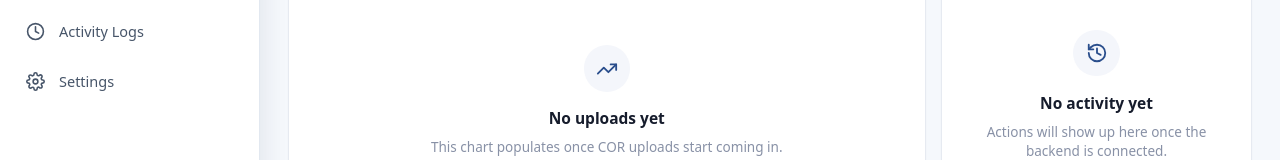
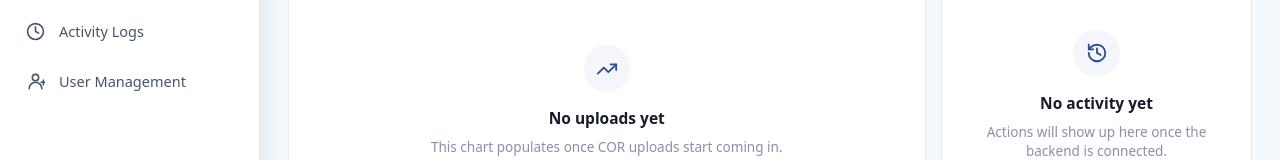
Before and after one commit to NBSC-Innovations/admin-ui, a React (Vite) app: page / in a window 1280 px wide. Shown: the part 410-570 px from the top of the page. Built offline with nearby package versions, Linux system fonts and the light colour scheme.

Commit message:
Removing the settings icon and change it with the user management

```diff
--- a/src/components/Sidebar.jsx
+++ b/src/components/Sidebar.jsx
@@ -77,12 +77,14 @@ function ActivityLogsIcon(props) {
   )
 }
 
-function SettingsIcon(props) {
+function UserManagementIcon(props) {
   return (
     <svg viewBox="0 0 24 24" fill="none" stroke="currentColor" strokeWidth="2"
       strokeLinecap="round" strokeLinejoin="round" {...props}>
-      <circle cx="12" cy="12" r="3" />
-      <path d="M19.4 15a1.65 1.65 0 0 0 .33 1.82l.06.06a2 2 0 1 1-2.83 2.83l-.06-.06a1.65 1.65 0 0 0-1.82-.33 1.65 1.65 0 0 0-1 1.51V21a2 2 0 0 1-4 0v-.09A1.65 1.65 0 0 0 9 19.4a1.65 1.65 0 0 0-1.82.33l-.06.06a2 2 0 1 1-2.83-2.83l.06-.06A1.65 1.65 0 0 0 4.6 15a1.65 1.65 0 0 0-1.51-1H3a2 2 0 0 1 0-4h.09A1.65 1.65 0 0 0 4.6 9a1.65 1.65 0 0 0-.33-1.82l-.06-.06a2 2 0 1 1 2.83-2.83l.06.06A1.65 1.65 0 0 0 9 4.6a1.65 1.65 0 0 0 1-1.51V3a2 2 0 0 1 4 0v.09a1.65 1.65 0 0 0 1 1.51 1.65 1.65 0 0 0 1.82-.33l.06-.06a2 2 0 1 1 2.83 2.83l-.06.06A1.65 1.65 0 0 0 19.4 9a1.65 1.65 0 0 0 1.51 1H21a2 2 0 0 1 0 4h-.09a1.65 1.65 0 0 0-1.51 1z" />
+      <path d="M20 21a8 8 0 0 0-16 0" />
+      <circle cx="12" cy="7" r="4" />
+      <path d="M22 10v6" />
+      <path d="M19 13h6" />
     </svg>
   )
 }
@@ -107,7 +109,7 @@ export const navItems = [
   { id: 'class-sections', label: 'Class Sections', icon: ClassSectionsIcon },
   { id: 'ocr-review', label: 'OCR Review', icon: OcrReviewIcon, badge: 2 },
   { id: 'activity-logs', label: 'Activity Logs', icon: ActivityLogsIcon },
-  { id: 'settings', label: 'Settings', icon: SettingsIcon },
+  { id: 'user-management', label: 'User Management', icon: UserManagementIcon },
 ]
 
 function Sidebar({ activePage, onNavigate, isOpen, onClose, onLogout }) {
```
